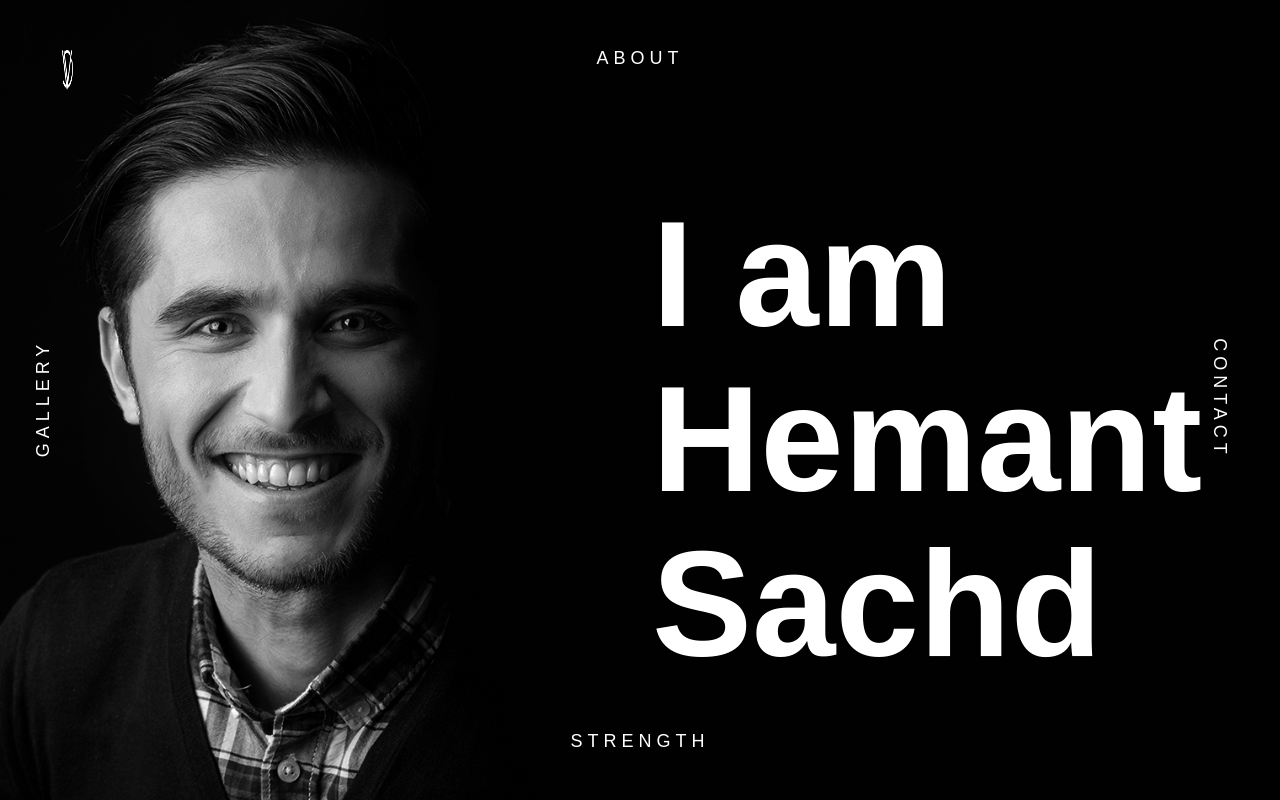
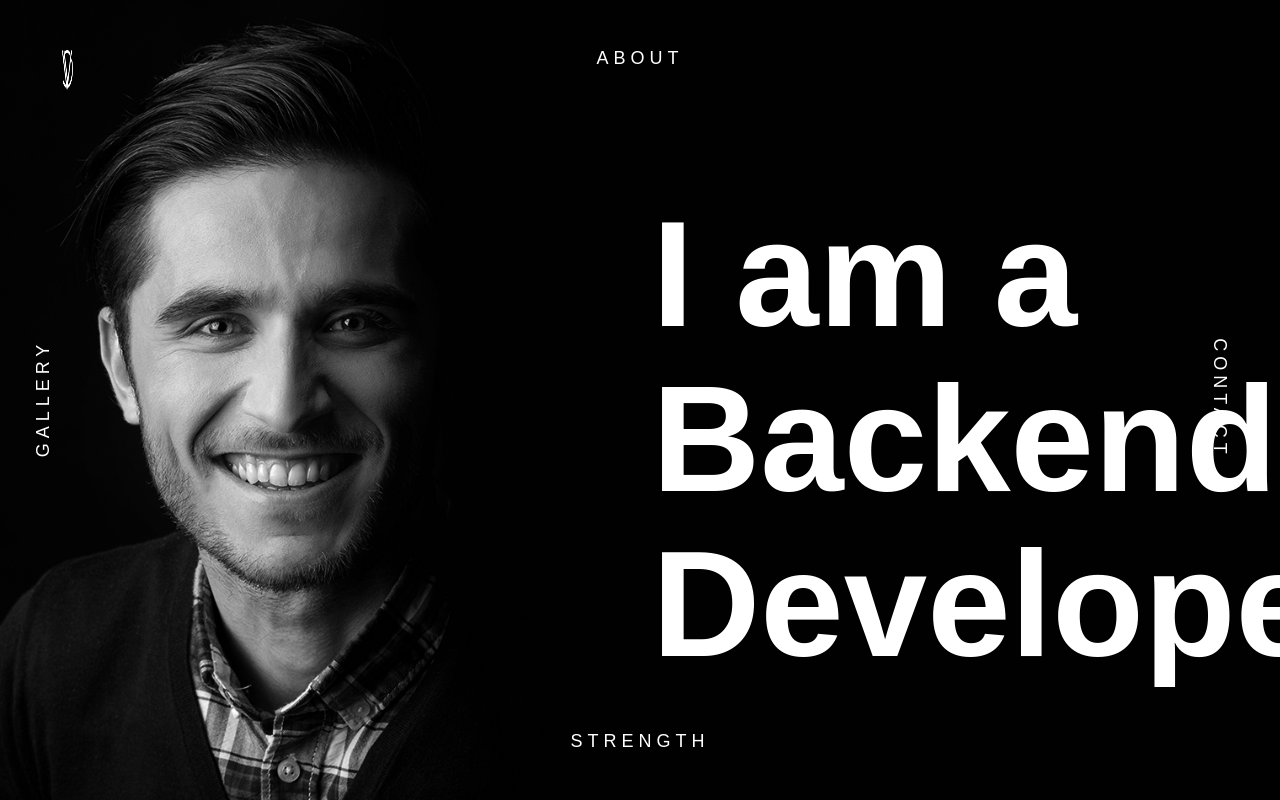
Before and after one commit to HemantSachdeva/HemantSachdeva.dev, a Flask app: page / in a window 1280 px wide. Run offline with Flask 2, Linux system fonts and the light colour scheme; some libraries are stand-ins or nearby versions; some web fonts are replaced.

Commit message:
Let's be more specific
Signed-off-by: Hemant Sachdeva <hemant.evolver@gmail.com>

```diff
--- a/src/templates/index.html
+++ b/src/templates/index.html
@@ -48,6 +48,7 @@
 				<div class="col-xl-6 offset-xl-6 col-lg-6 offset-lg-6 col-md-5 offset-md-5 col-sm-10 offset-sm-2 col-xs-12 offset-xs-0">
 					<div class="typed-strings">
 						<h1>I am Hemant Sachdeva</h1>
+                        <h1>I am a Backend Developer</h1>
 					</div>
 					<h1 class="typed"></h1>
 				</div>
```
